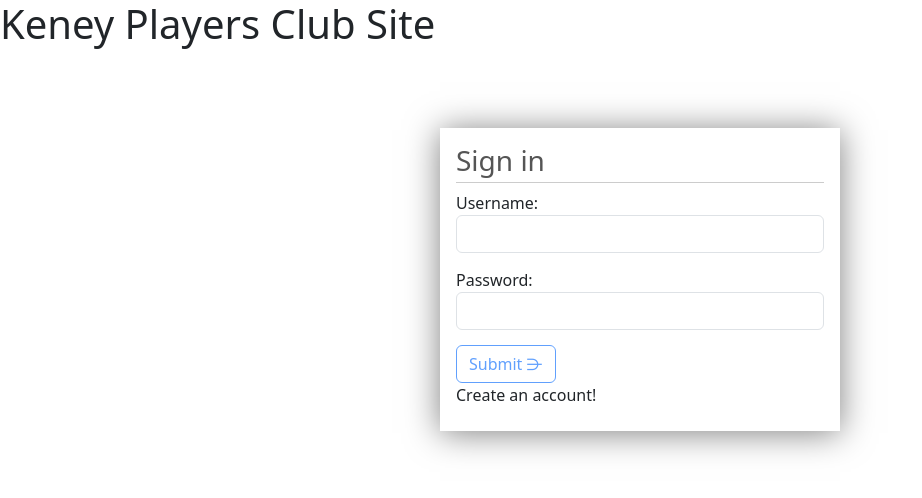
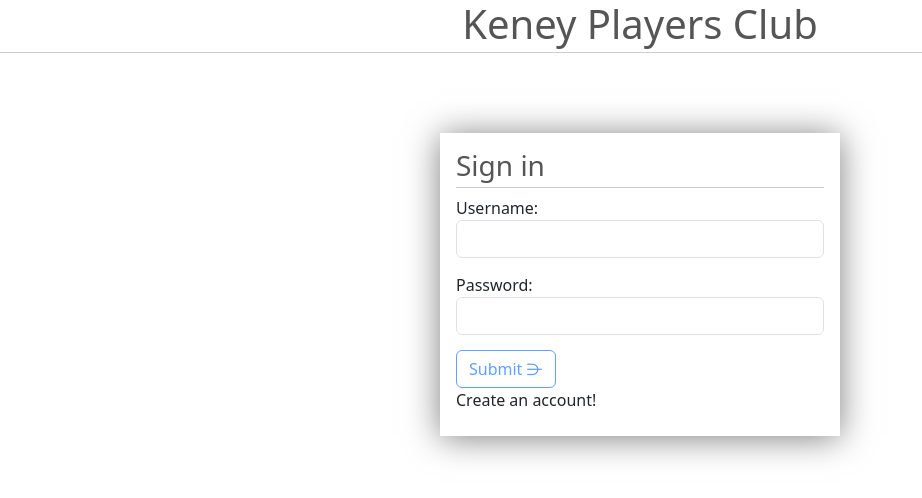
Before and after one commit to winterb721/KPPC, an Angular app: page /signin in a window 1280 px wide. Shown: the top 498 px of the page, without its empty margins (0-922 px from the left). Built offline with nearby package versions, Linux system fonts and the light colour scheme.

Commit message:
added styles for app component.

```diff
--- a/src/app/app.component.css
+++ b/src/app/app.component.css
@@ -0,0 +1,7 @@
+h1 {
+    text-align: center;
+    margin-top: 0;
+    color: #555;
+    padding-bottom: 4px;
+    border-bottom: 1px solid #ccc;
+}
--- a/src/app/app.component.html
+++ b/src/app/app.component.html
@@ -1,2 +1,2 @@
-<h1>Keney Players Club Site</h1>
+<h1>Keney Players Club</h1>
 <router-outlet></router-outlet>
--- a/src/app/signin/signin.component.html
+++ b/src/app/signin/signin.component.html
@@ -1,6 +1,5 @@
 <div id="container">
     <main>
-
         <form [formGroup]="signinForm" (submit)="onSubmit()">
             <h3>Sign in</h3>
             <div class="form-group">
```
